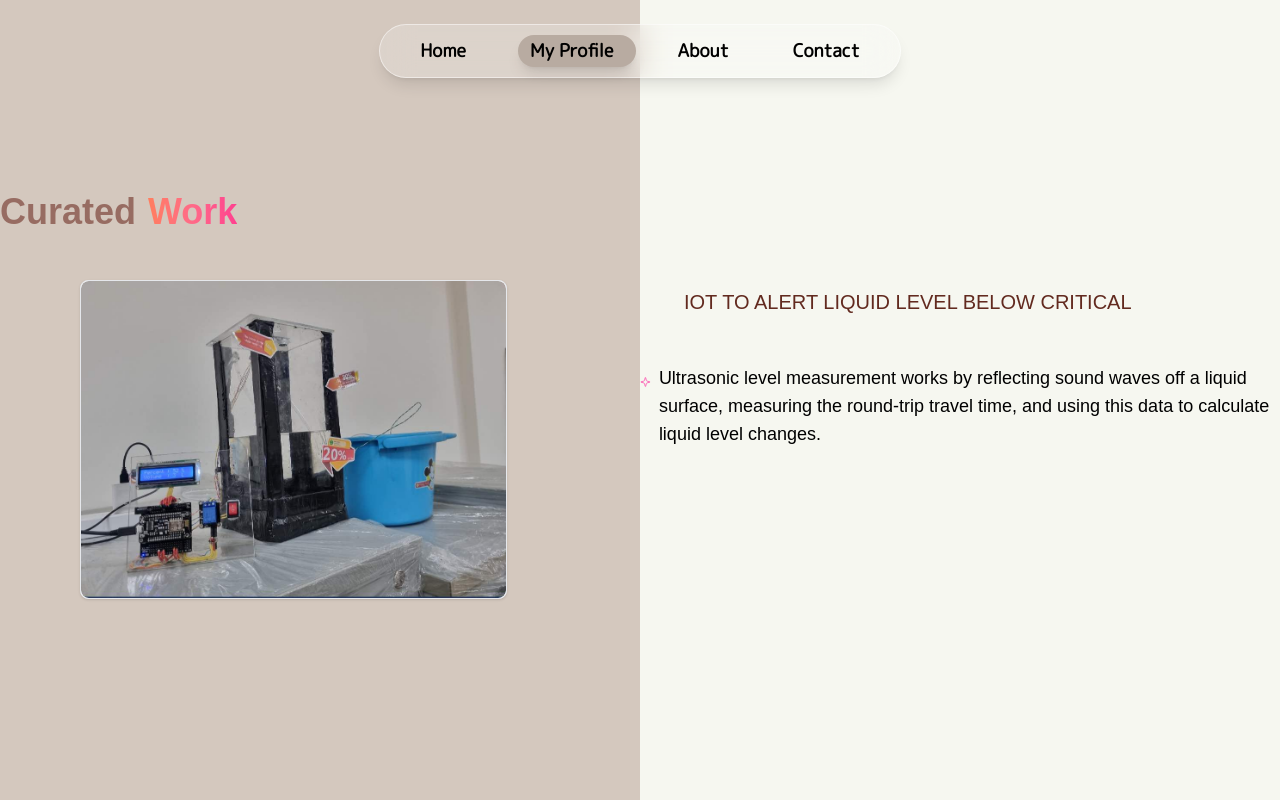
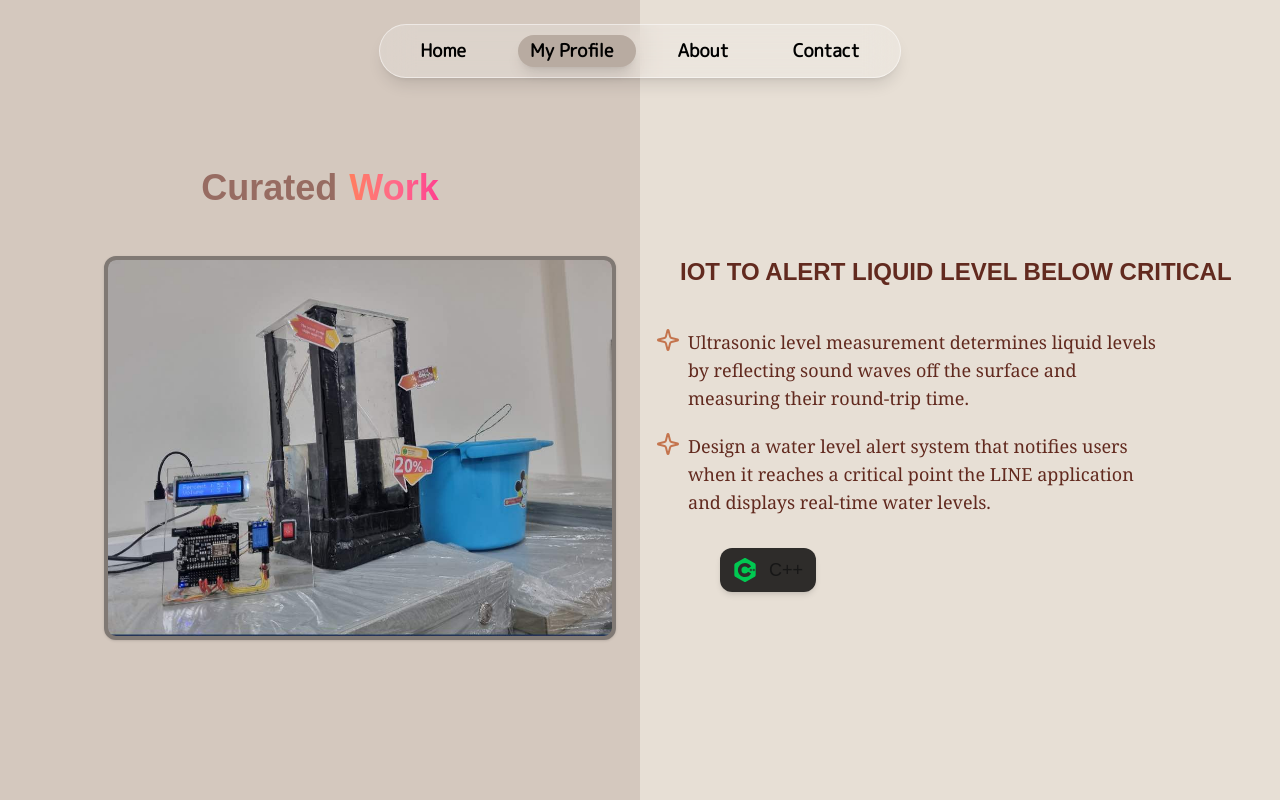
Before and after one commit to ChanasornK/Profile, a Next.js app: page /myProfile in a window 1280 px wide. Built offline with nearby package versions, Linux system fonts and the light colour scheme.

Commit message:
edit Profile

```diff
--- a/pages/component/card.js
+++ b/pages/component/card.js
@@ -1,14 +1,39 @@
-import React from "react";
+import React, { useState } from "react";
+import { motion } from "framer-motion";
 
 const Card = () => {
+  const [isOpen, setIsOpen] = useState(false);
+
   return (
-    <div className="ml-20 w-2/3 h-1/3 bg-white border border-gray-200 rounded-lg shadow-sm dark:bg-gray-800 dark:border-gray-700 mt-12 overflow-hidden">
+    <>
+      <div
+        className="ml-20 w-lg h-96 bg-[#807974] border-[#807974] border-4 rounded-xl shadow-sm mt-12 overflow-hidden cursor-pointer"
+        onClick={() => setIsOpen(true)}
+      >
         <img
           className="w-full h-full object-cover rounded-lg transition-transform duration-300 ease-in-out hover:-rotate-6 hover:scale-105"
           src="/project1.jpg"
           alt="Project 1"
         />
       </div>
+
+      {isOpen && (
+        <div
+          className="fixed inset-0 bg-black bg-opacity-80 flex justify-center items-center z-50"
+          onClick={() => setIsOpen(false)}
+        >
+          <motion.img
+            src="/project1.jpg"
+            alt="Project 1"
+            className="max-w-3xl max-h-[90vh] rounded-lg shadow-lg cursor-pointer"
+            initial={{ scale: 0.8, opacity: 0 }}
+            animate={{ scale: 1, opacity: 1 }}
+            exit={{ scale: 0.8, opacity: 0 }}
+            transition={{ type: "spring", stiffness: 300, damping: 25 }}
+          />
+        </div>
+      )}
+    </>
   );
 };
 
--- a/pages/myProfile.js
+++ b/pages/myProfile.js
@@ -2,13 +2,14 @@ import React from "react";
 import Navbar from "./component/navbar";
 import Card from "./component/card";
 import { LuSparkle } from "react-icons/lu";
+import { SiCplusplus } from "react-icons/si";
 const myProfile = () => {
   return (
     <>
       <Navbar />
       <div className="flex">
-        <div className="bg-[#D4C8BE] w-1/2 h-dvh">
-          <div className="mt-48  text-4xl font-bold text-[#976C62] ">
+        <div className="bg-[#D4C8BE] w-1/2 h-dvh flex justify-center">
+          <div className="mt-42 text-4xl font-bold text-[#976C62] text-center">
             Curated
             <span className="bg-gradient-to-r from-[#ff7e5f] via-[#ff6a88] to-[#ff3f8f] text-transparent bg-clip-text ml-3">
               Work
@@ -16,18 +17,32 @@ const myProfile = () => {
             <Card />
           </div>
         </div>
-        <div className="bg-[#F6F7F0] w-1/2 h-dvh">
-          <div className="mt-72 text-[#622A1F] font-[M_PLUS_Rounded_1c] text-xl flex items-center gap-3">
-            <div className="w-8 h-1 bg-[#D4C8BE]] rounded-full"></div>
-            <span>IOT TO ALERT LIQUID LEVEL BELOW CRITICAL</span>
+
+        <div className="bg-[#E7DFD5] w-1/2 h-dvh">
+          <div className="mt-64 text-[#622A1F] font-[M_PLUS_Rounded_1c] text-xl flex items-center gap-3 ml-10 ">
+            <span className="font-bold mb-5 text-2xl">
+              IOT TO ALERT LIQUID LEVEL BELOW CRITICAL
+            </span>
           </div>
-          <div className="flex items-center gap-2 ">
-            <LuSparkle className="text-pink-400 text-2xl " />
-            <span className="pt-12 text-lg text-black">
-              Ultrasonic level measurement works by reflecting sound waves off a
-              liquid surface, measuring the round-trip travel time, and using
-              this data to calculate liquid level changes.
+          <div className=" flex items-start gap-2">
+            <LuSparkle className="text-[#C4744D] text-2xl mt-5 ml-4" />
+            <span className="text-lg text-[#622A1F] font-serif mt-5 w-3/4 ">
+              Ultrasonic level measurement determines liquid levels by
+              reflecting sound waves off the surface and measuring their
+              round-trip time.
             </span>
+          </div>
+          <div className=" flex items-start gap-2">
+            <LuSparkle className="text-[#C4744D] text-2xl mt-5 ml-4 " />
+            <span className="text-lg text-[#622A1F] mt-5 w-3/4 font-serif">
+              Design a water level alert system that notifies users when it
+              reaches a critical point the LINE application and displays
+              real-time water levels.
+            </span>
+          </div>
+          <div className=" w-24 flex items-center justify-center gap-1 bg-black/80 p-2 rounded-xl shadow-md mt-8 ml-20">
+            <SiCplusplus className="text-2xl text-green-500" />
+            <span className="text-lg ml-2">C++</span>
           </div>
         </div>
       </div>
```
Lines whose indentation alone changed are shown as unchanged.
